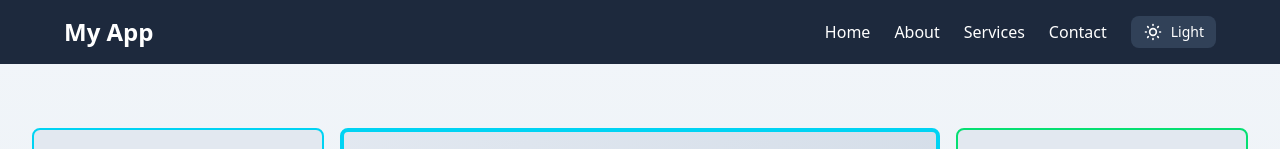
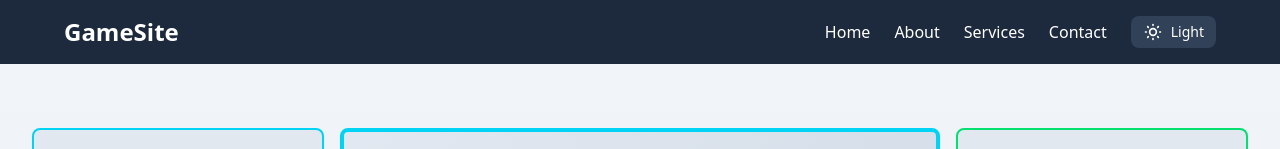
Before and after one commit to My-kull/WebProject, a React (Vite) app in the folder WebProject/: page / in a window 1280 px wide. Shown: the top 149 px of the page. Built offline with nearby package versions, Linux system fonts and the light colour scheme.

Commit message:
Website title change to GameSite

```diff
--- a/WebProject/src/components/header.jsx
+++ b/WebProject/src/components/header.jsx
@@ -4,7 +4,7 @@
   return (
     <header className={`bg-slate-800 text-white px-6 py-4 ${className || ""}`}>
       <div className="max-w-6xl mx-auto flex items-center justify-between">
-        <h1 className="text-2xl font-bold">My App</h1>
+        <h1 className="text-2xl font-bold">GameSite</h1>
 
         <nav>
           <ul className="flex items-center gap-6">
```
